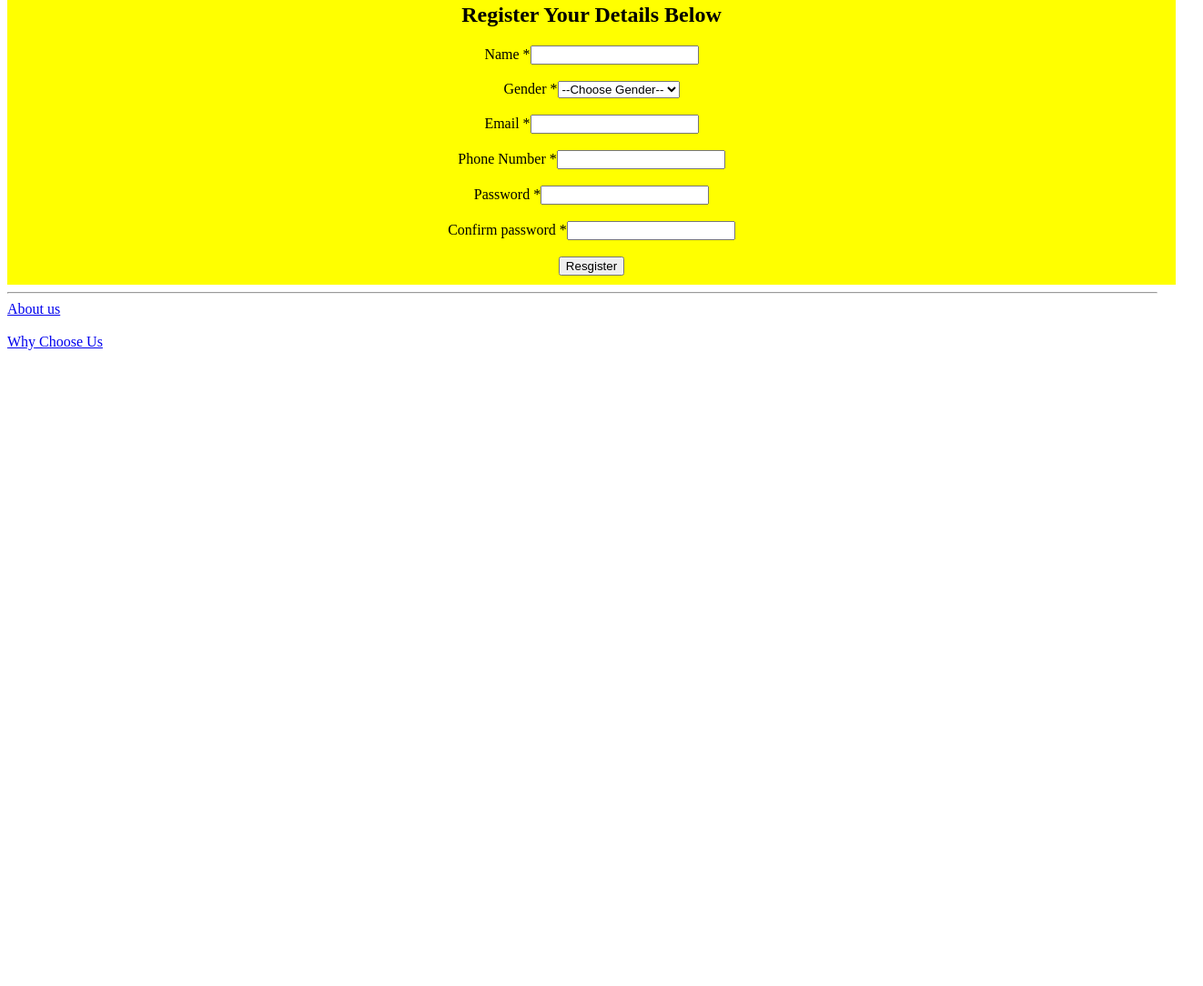
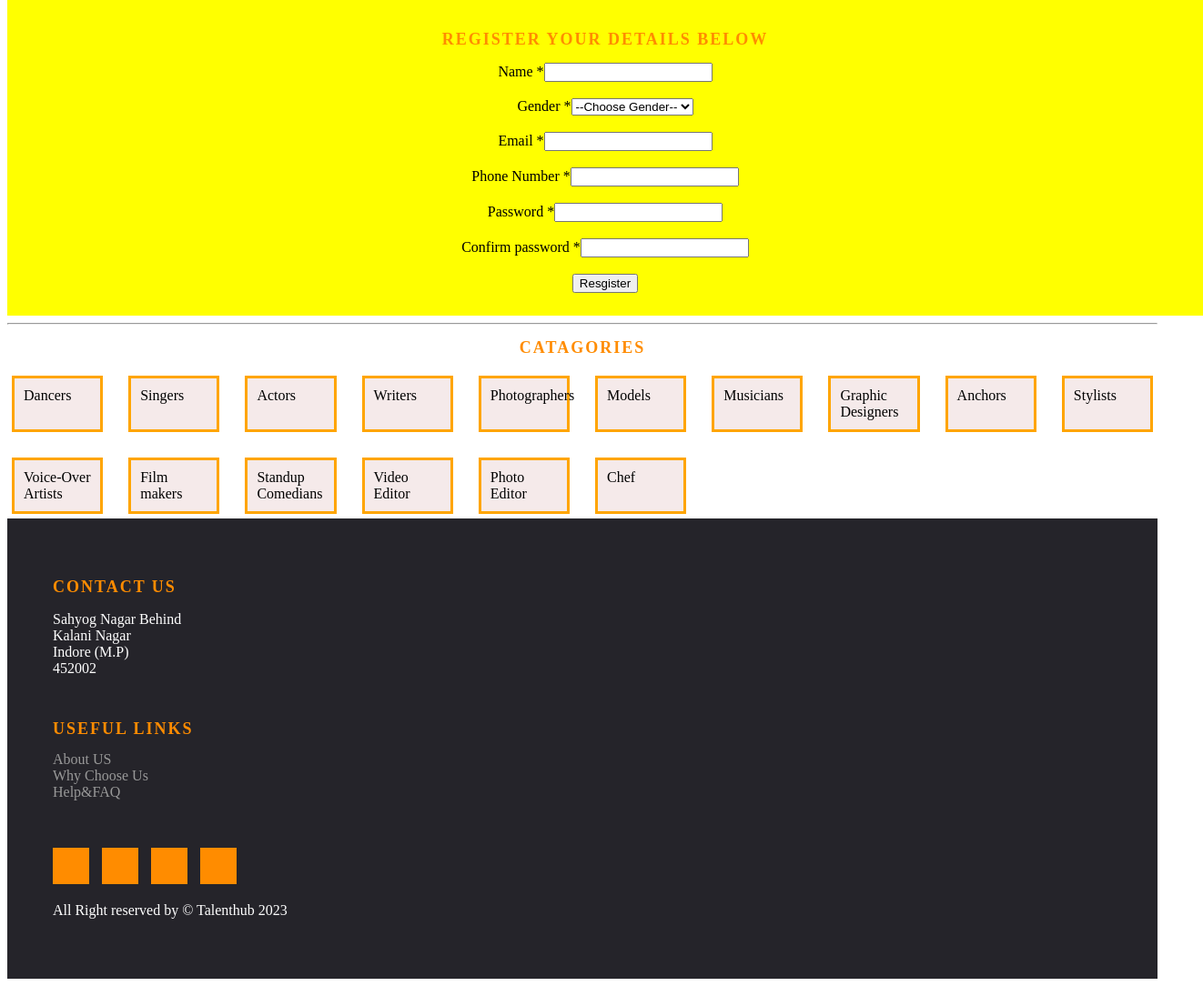
Before and after one commit to Aehteshaamali/College-Project, a plain HTML site: page index.html in a window 1280 px wide. Shown: the part 190-1274 px from the top of the page at 91% size, 1322 px wide, since content can reach past the window. Before the commit the page ends 800 px from the top, so only its background shows below. Drawn offline with Linux system fonts and the light colour scheme.

Commit message:
Update index.html

```diff
--- a/index.html
+++ b/index.html
@@ -1,12 +1,3 @@
-<!--
-
-Welcome to GDB Online.
-GDB online is an online compiler and debugger tool for C, C++, Python, Java, PHP, Ruby, Perl,
-C#, OCaml, VB, Swift, Pascal, Fortran, Haskell, Objective-C, Assembly, HTML, CSS, JS, SQLite, Prolog.
-Code, Compile, Run and Debug online from anywhere in world.
-
--->
-
 <html lang="en">
 <head>
     <meta charset="UTF-8">
@@ -14,28 +5,124 @@ Code, Compile, Run and Debug online from anywhere in world.
     <meta name="viewport" content="width=device-width, initial-scale=1.0">
     <title>Talenthub</title>
     <style>
+
      header{
-        background-color: brown;
+        background-color: orange;
+        overflow: hidden;
     }
     header.aboutus{
         text-align: right;
     }
+    nav a{
+    text-decoration: none;
+    color: black;
+    padding: 10px;
+    float: right;
+
+      }
+
+      .btn{
+          float: right;
+
+      }
         form{
             background-color: yellow;
              margin: auto;
   width: 100%;
 
-  padding: 10px;}
+  padding: 25px;}
+  .catagories{
+      display: grid;
+      grid-template-columns:repeat(auto-fill,minmax(100px,1fr));
+      padding:1;
+      grid-auto-rows:minmax(1px,auto);
+      grid-gap:20px
+  }
+  .catagories div{
 
+      background-color: #F5EAEA;
+      border: medium solid orange;
+      boder-radius: 2px;
+      margin:4px;
+      padding:10px;
+  }
+
+
+footer{
+    display:-webkit-flex;
+    display: -moz-flex;
+    display: -o-flex;
+    display: -ms-flex;
+    display: flex;
+    flex-flow: row wrap;
+    padding:50px;
+    color:#fff;
+    background-color:#25242a;
+
+}
+.footer > *{
+    flex:1 100%;
+}
+.left-area{
+    margin-right: 1em;
+}
+h2{
+    font-size:18px;
+    font-weight:600;
+    text-transform:uppercase;
+    color:darkorange;
+    letter-spacing:2px;
+
+}
+.footer ul{
+    list-style: none;
+    padding-left: 0%;
+}
+.footer li{
+    line-height: none;
+    }
+.footer a{
+    text-decoration: none;
+}
+.right-area{
+    display: -webkit-flex;
+    display: -moz-flex;
+    display: -ms-flexbox;
+    display: flex;
+    flex-flow: row wrap;
+
+}
+.right-area > *{
+    flex: 1 50%;
+    margin-right: 1.25em;
+}
+.box a{
+    color: #999;
+}
+.left-area p{
+    padding-right: 20%;
+    color: #999;
+}
+.socials{
+    margin-top: 2.2em;
+}
+.socials a{
+    background: darkorange;
+    width: 40px;
+    height: 40px;
+    display: inline-block;
+    margin-right: 10px;
+}
     </style>
 </head>
 <body>
 
     <div ><header >
         <nav> <a href="#"> About us</a>&nbsp;&nbsp;
+            <a href="#"> Help&FAQ</a>&nbsp;&nbsp;
             <a href="#"> Why Choose Us</a>&nbsp;&nbsp;
             <a href="#">Register</a>&nbsp;&nbsp;
-            <button><a href="#">Login</a></button>
+            <button class="btn"><a href="#">Login</a></button>
          </nav>
             </header>&nbsp;&nbsp;
 
@@ -65,12 +152,60 @@ Code, Compile, Run and Debug online from anywhere in world.
     </form>
             </div>
  <hr>
+
+     <h2><center>catagories<center></h2>
+     <div class="catagories">
+         <div class="1">Dancers</div>
+         <div class="1">Singers</div>
+         <div class="1">Actors</div>
+         <div class="1">Writers</div>
+         <div class="1">Photographers</div>
+         <div class="1">Models</div>
+         <div class="1">Musicians</div>
+         <div class="1">Graphic Designers</div>
+         <div class="1">Anchors</div>
+         <div class="1">Stylists</div>
+         <div class="1">Voice-Over Artists</div>
+         <div class="1">Film makers</div>
+         <div class="1">Standup Comedians</div>
+         <div class="1">Video Editor</div>
+         <div class="1">Photo Editor</div>
+         <div class="1">Chef</div>
+
+     </div>
+
+
  <div>
- <footer>
-    <a href="C:\Users\HP\Desktop\Aehteshaam ali\aboutus">About us</a><br>
-    <br>
-    <a href="C:\Users\HP\Desktop\Aehteshaam ali\whychooseus">Why Choose Us</a>
- </footer>
+ <footer class="footer">
+       <div class="left-area">
+           <h2>Contact Us</h2>
+           <ul class="box">
+               <li>Sahyog Nagar Behind</li>
+               <li>Kalani Nagar</li>
+               <li>Indore (M.P)</li>
+               <li>452002</li>
+          </ul>
+       </div>
+       <ul class="right-area">
+           <li class="link-area">
+               <h2>Useful Links </h2>
+               <ul class="box h-box">
+                   <li><a href="#">About US </a></li>
+                   <li><a href="#">Why Choose Us</a></li>
+                   <li><a href="#">Help&FAQ</a></li>
+
+               </ul>
+         </li>
+       </ul>
+       <div class="socials">
+           <a href="#" class="fa fa-facebook"></a>
+           <a href="#" class="fa fa-snapchat-ghost"></a>
+           <a href="#" class="fa fa-instagram"></a>
+           <a href="#" class="fa fa-youtube"></a>
+
+       </div>
+       <p>All Right reserved by &copy; Talenthub 2023</p>
+    </footer>
 
             </div>
             </main>
```
